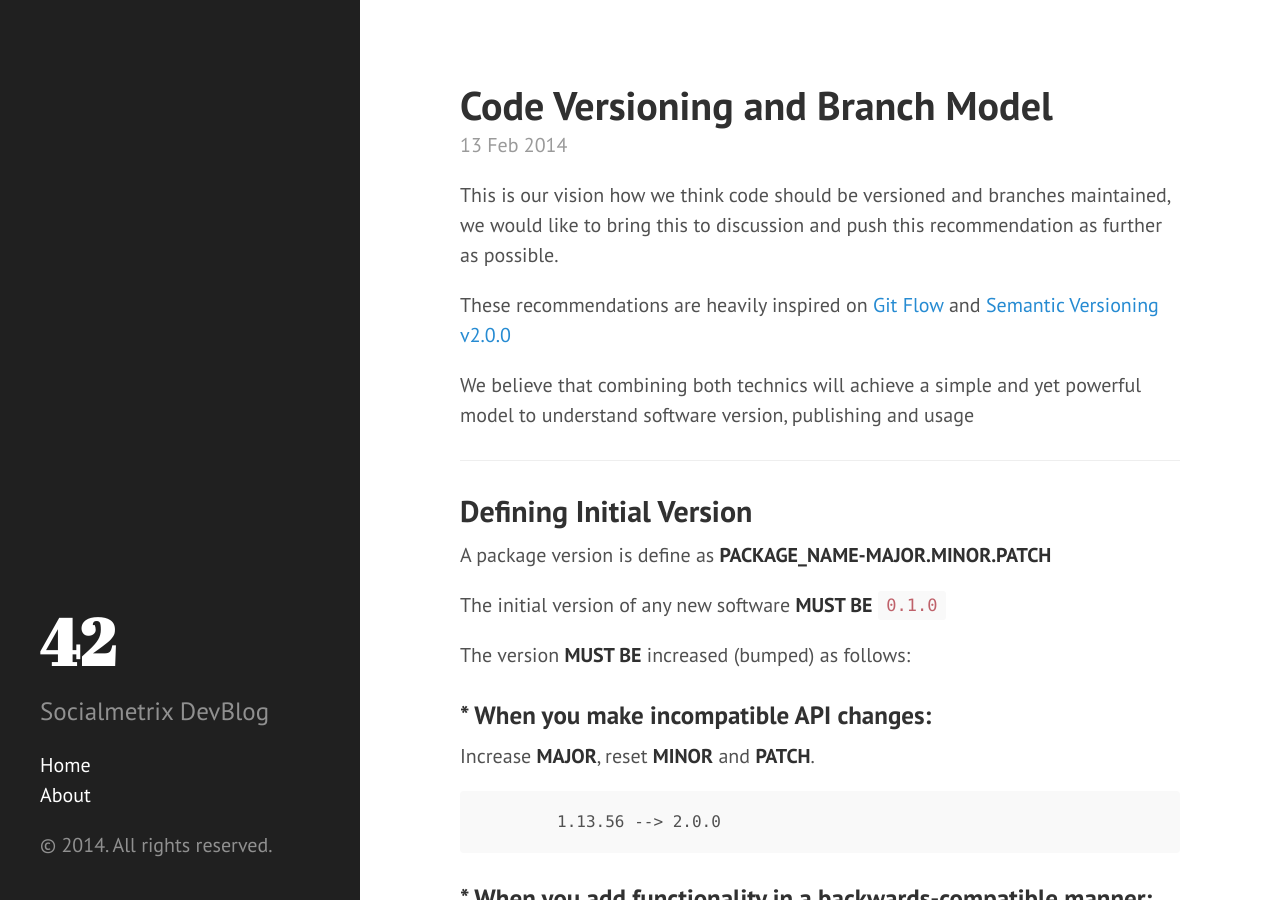
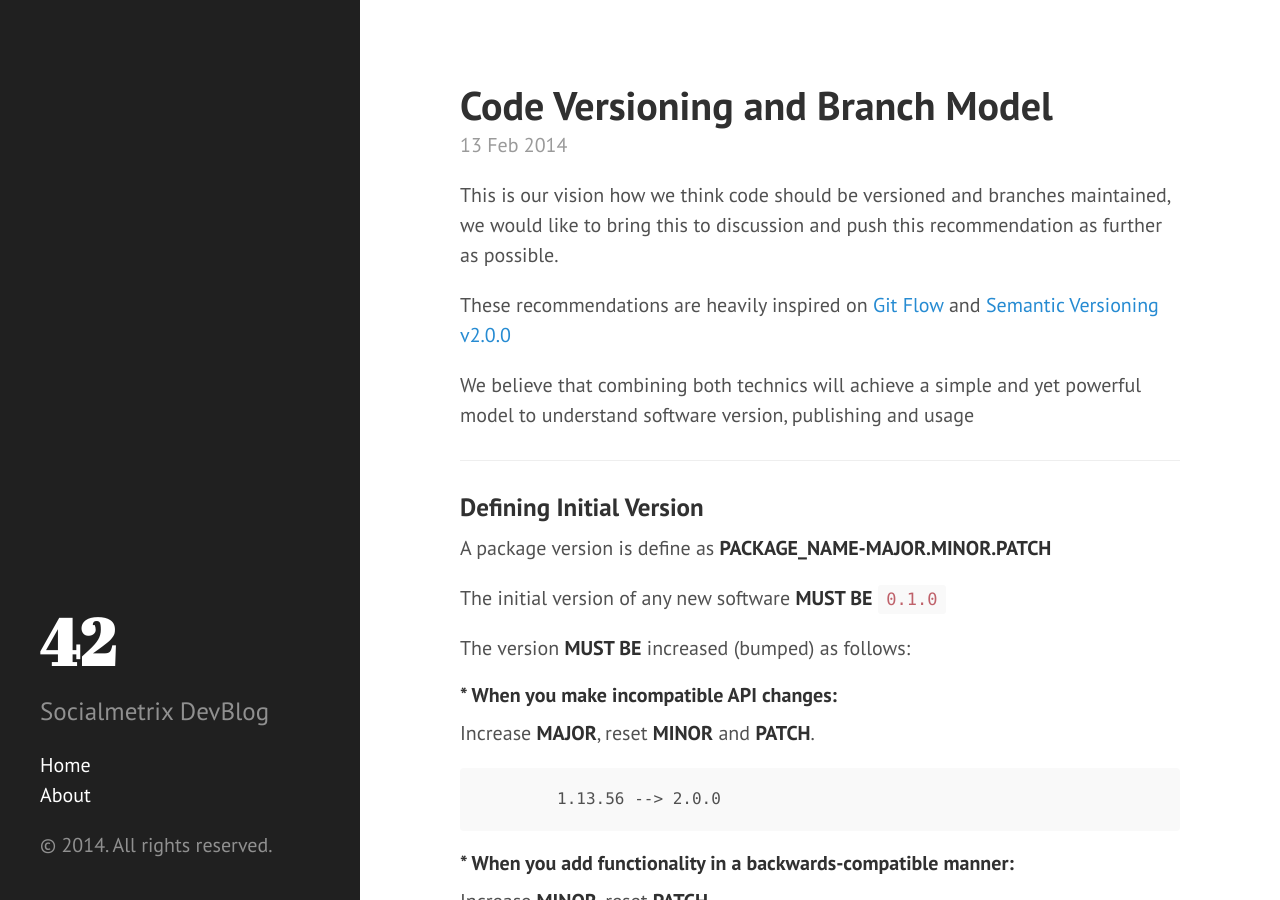
Before and after one commit to socialmetrix/socialmetrix.github.io, a Jekyll site: the page built from _posts/2014-02-13-Code-Versioning-and-Branch-Model.md, in a window 1280 px wide and 900 px high. Built offline with Jekyll 4.4.1, drawn with Linux system fonts in a browser that asks for light colours; Markdown is read by kramdown in place of the engine named in the settings.

```diff
--- a/_posts/2014-02-13-Code-Versioning-and-Branch-Model.md
+++ b/_posts/2014-02-13-Code-Versioning-and-Branch-Model.md
@@ -13,7 +13,7 @@ We believe that combining both technics will achieve a simple and yet powerful m
 
 
 ___
-## Defining Initial Version
+### Defining Initial Version
 
 A package version is define as **PACKAGE_NAME-MAJOR.MINOR.PATCH**
 
@@ -21,21 +21,21 @@ The initial version of any new software **MUST BE** `0.1.0`
 
 The version **MUST BE** increased (bumped) as follows:
 
-### * When you make incompatible API changes:
+#### * When you make incompatible API changes:
 
 Increase **MAJOR**, reset **MINOR** and **PATCH**.
 
 		1.13.56 --> 2.0.0
 
 
-### * When you add functionality in a backwards-compatible manner:
+#### * When you add functionality in a backwards-compatible manner:
 
 Increase **MINOR**, reset **PATCH**
 
 		1.13.56 --> 1.14.0
 
 
-### * When you make bug fixes:
+#### * When you make bug fixes:
 
 Increase **PATCH**
 
@@ -43,9 +43,9 @@ Increase **PATCH**
 
 
 ___
-## Branching Model
+### Branching Model
 
-### Ground rules about branchs:
+#### Ground rules about branchs:
 
 * **master**: Never commit to this branch. It must contains only the releases.
 * **develop**: Never commit to this branch. It contains the team tree.
@@ -53,14 +53,14 @@ ___
 * **hotfix**: This is your working branch for fixing, all your BUG FIX comes here.
 * **support**: NOT USED
 
-### PREPARATION
+#### PREPARATION
 
 Install git-flow package:
 
 	$ apt-get update && apt-get upgrade
 	$ apt-get install git-flow
 
-### Using git-flow
+#### Using git-flow
 
 1. Initiate your git-flow repository with `git flow init`:
 
@@ -252,6 +252,6 @@ Don't forget to bump the **PATCH** version
 
 1. THE END
 
-## What do you think?
+### What do you think?
 
 We would love to hear your opinion and how we can make it better. How do you work? Does it seems to be much overhead?
```
